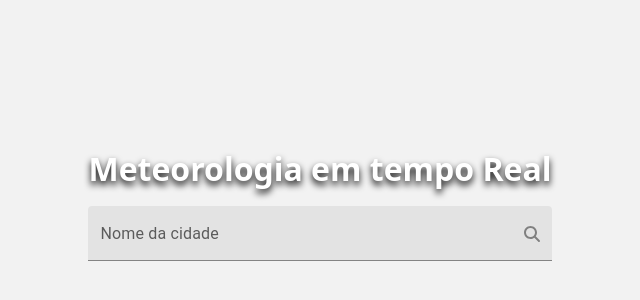
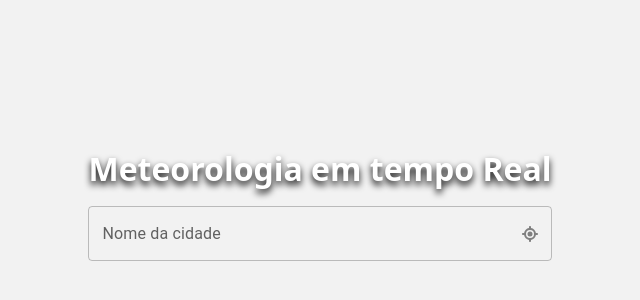
Before and after one commit to Gabriel-Aroucas/Weather-Gadget, a React (Vite) app: page / in a window 1280 px wide. Shown: the part 204-504 px from the top of the page, without its empty margins (320-960 px from the left). Built offline with nearby package versions, Linux system fonts and the light colour scheme; no server answers.

Commit message:
feat: new translate and new button - mylocation

```diff
--- a/src/App.jsx
+++ b/src/App.jsx
@@ -1,9 +1,9 @@
 import { FontAwesomeIcon } from "@fortawesome/react-fontawesome";
 import {
-  faMagnifyingGlass,
   faArrowDown,
   faArrowUp,
   faXmark,
+  faLocationCrosshairs
 } from "@fortawesome/free-solid-svg-icons";
 import axios from "axios";
 import "./AppStyle/App.css";
@@ -81,9 +81,11 @@ function App() {
         "Overcast": "Nublado",
         "Light rain": "Chuva Fina",
         "Light rain shower": "Chuva leve",
+        "Moderate rain":"Chuva Moderada",
         "Patchy rain possible": "Possíbilidade de Chuva",
         "Fog":"Nevoeiro",
         "Light drizzle":"Garoa Leve",
+        "Thundery outbreaks possible":"Possíbilidade de Raios e Trovôes",
 
         "Brazil": "Brasil",
         "Brésil":"Brasil",
@@ -249,12 +251,12 @@ function App() {
           </div>
           <article className="container__search__inputAlign">
             <TextField
-              variant="filled"
+              variant="outlined"
               label="Nome da cidade"
               name="city"
               id="city"
               sx={{
-                width:'100%'
+                width:'100%',
               }}
               onChange={(e) => {
                 Weatherapi(e.target.value, "");
@@ -262,17 +264,21 @@ function App() {
               InputProps={{
                 endAdornment: (
                   <FontAwesomeIcon
-                    icon={faMagnifyingGlass}
+                    icon={faLocationCrosshairs}
                     color="gray"
                     id="magnifyingGlass"
-                    onClick={(e) => {
-                      const TextField_Value = e.target.parentNode.firstChild.value;
-                      Weatherapi(TextField_Value, "");
+                    onClick={() => {
+                      navigator.geolocation.getCurrentPosition((location) => {
+                        Weatherapi(location.coords.latitude + ",", location.coords.longitude);
+                        console.log(location.coords.latitude, location.coords.longitude)
+                      });
                     }}
                   />
                 ),
               }}
             />
+
+
           </article>
         </div>
       </section>
```
